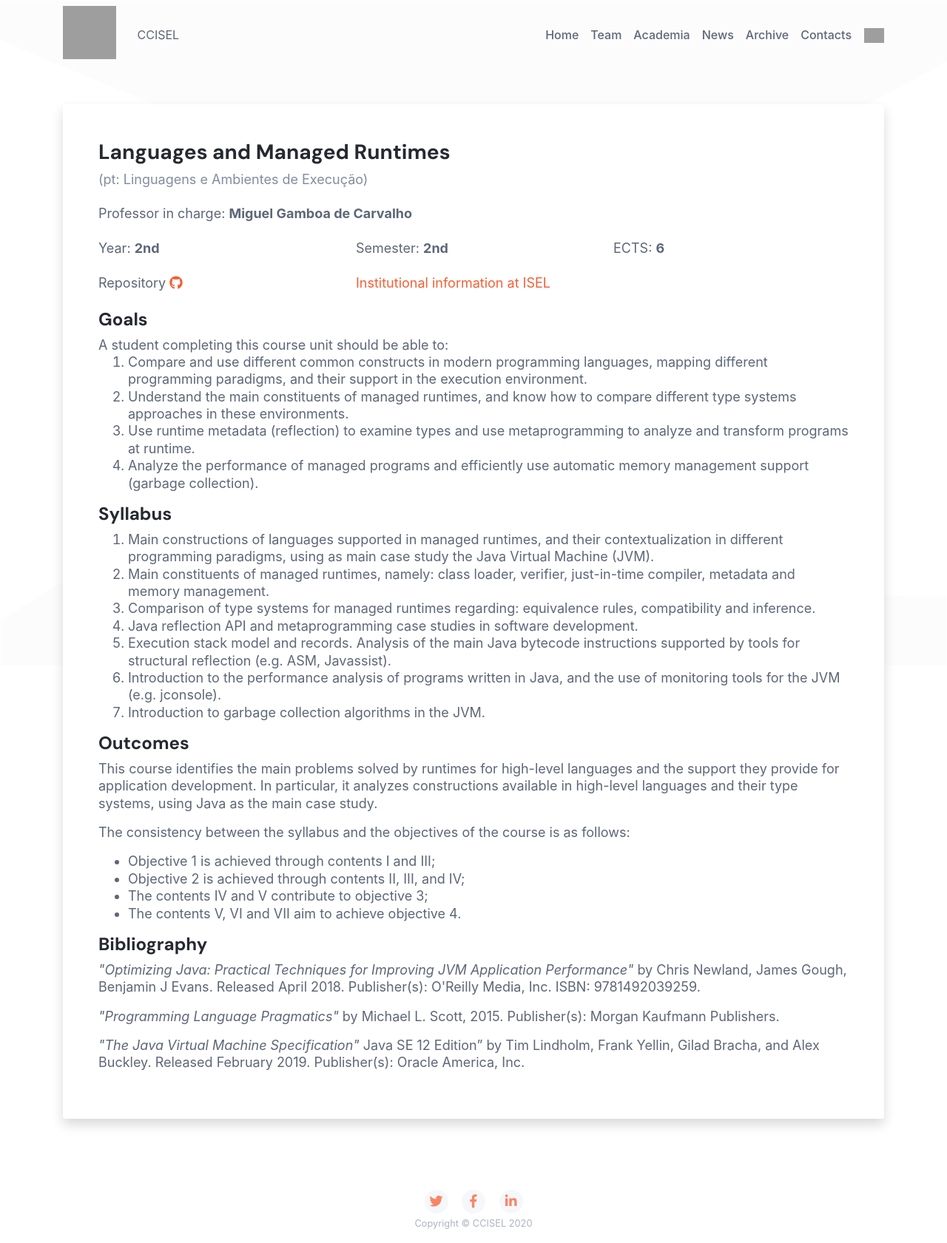
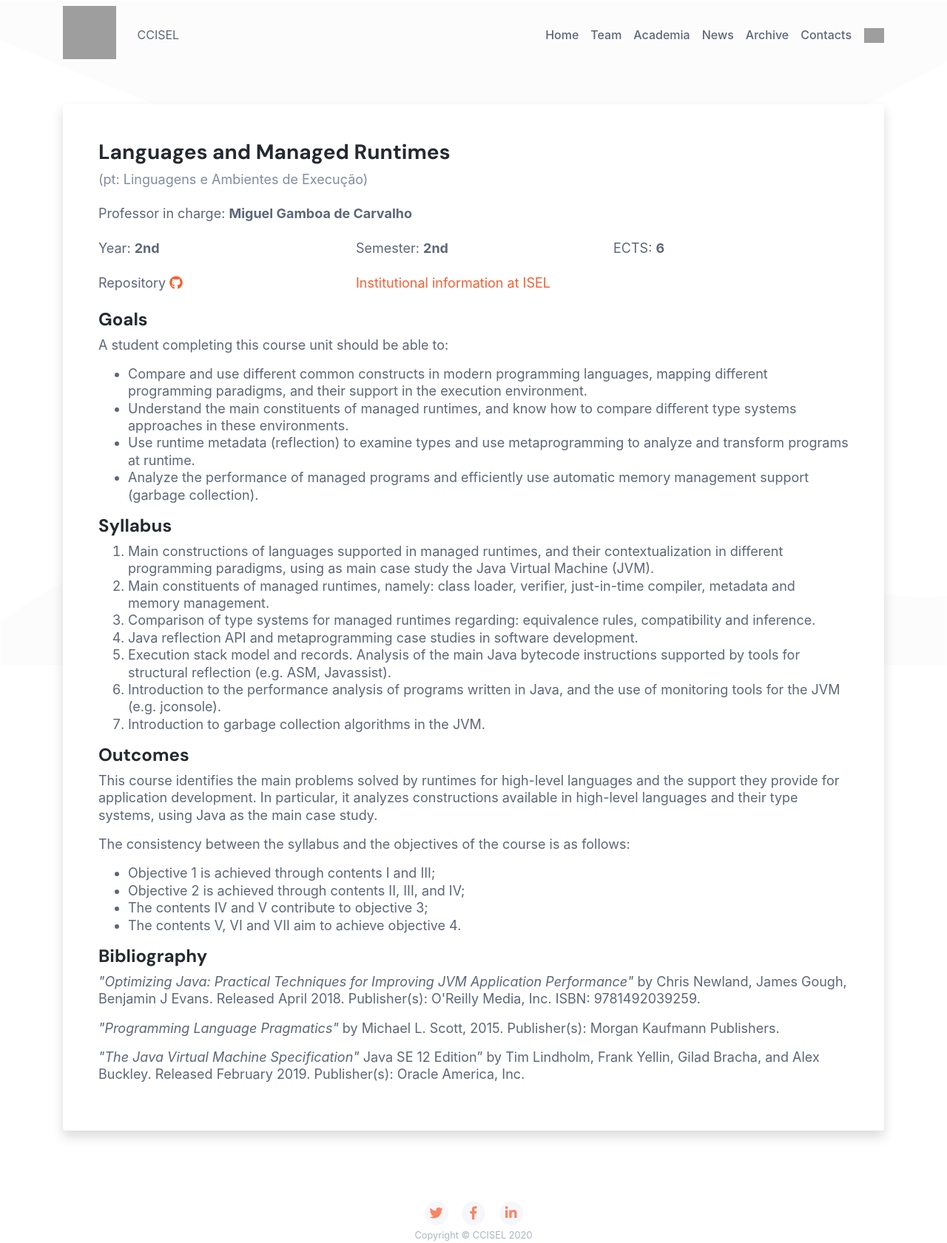
Before and after one commit to jpatri/ccisel.github.io, a Jekyll site: the page built from lae.md, in a window 1280 px wide. Shown: the whole page at 74% size. Built offline with Jekyll 4.4.1, drawn with Linux system fonts in a browser that asks for light colours.

Commit message:
Experiment to use course info in markdown

```diff
--- a/_layouts/course.html
+++ b/_layouts/course.html
@@ -33,7 +33,7 @@ layout: default
                 </div>
                 <br>
                 <h4>Goals</h4>
-                {{ page.goals }}
+                {{ page.goals | markdownify }}
                 <h4>Syllabus</h4>
                 {{ page.syllabus }}
                 <h4>Outcomes</h4>
--- a/lae.md
+++ b/lae.md
@@ -12,25 +12,10 @@ professor:
   display_name: Miguel Gamboa de Carvalho
 goals: |
   A student completing this course unit should be able to:
-  <ol>
-    <li>
-      Compare and use different common constructs in modern programming
-      languages, mapping different programming paradigms, and their support in
-      the execution environment.
-    </li>
-    <li>
-      Understand the main constituents of managed runtimes, and know how to
-      compare different type systems approaches in these environments.
-    </li>
-    <li>
-      Use runtime metadata (reflection) to examine types and use metaprogramming
-      to analyze and transform programs at runtime.
-    </li>
-    <li>
-      Analyze the performance of managed programs and efficiently use automatic
-      memory management support (garbage collection).
-    </li>
-  </ol>
+  - Compare and use different common constructs in modern programming languages, mapping different programming paradigms, and their support in the execution environment.
+  - Understand the main constituents of managed runtimes, and know how to compare different type systems approaches in these environments.
+  - Use runtime metadata (reflection) to examine types and use metaprogramming to analyze and transform programs at runtime.
+  - Analyze the performance of managed programs and efficiently use automatic memory management support (garbage collection).
 syllabus: |
   <ol>
     <li>
```
